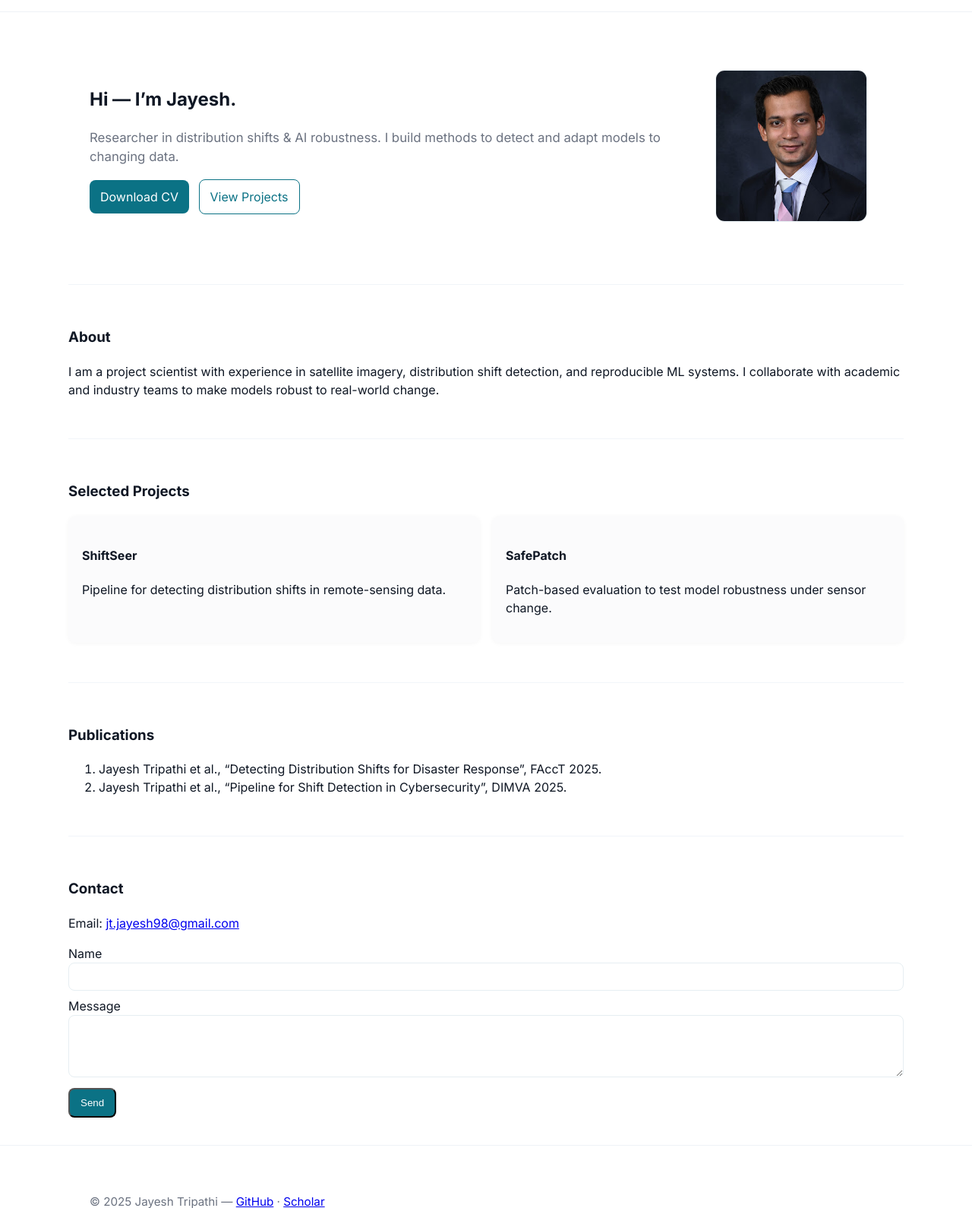
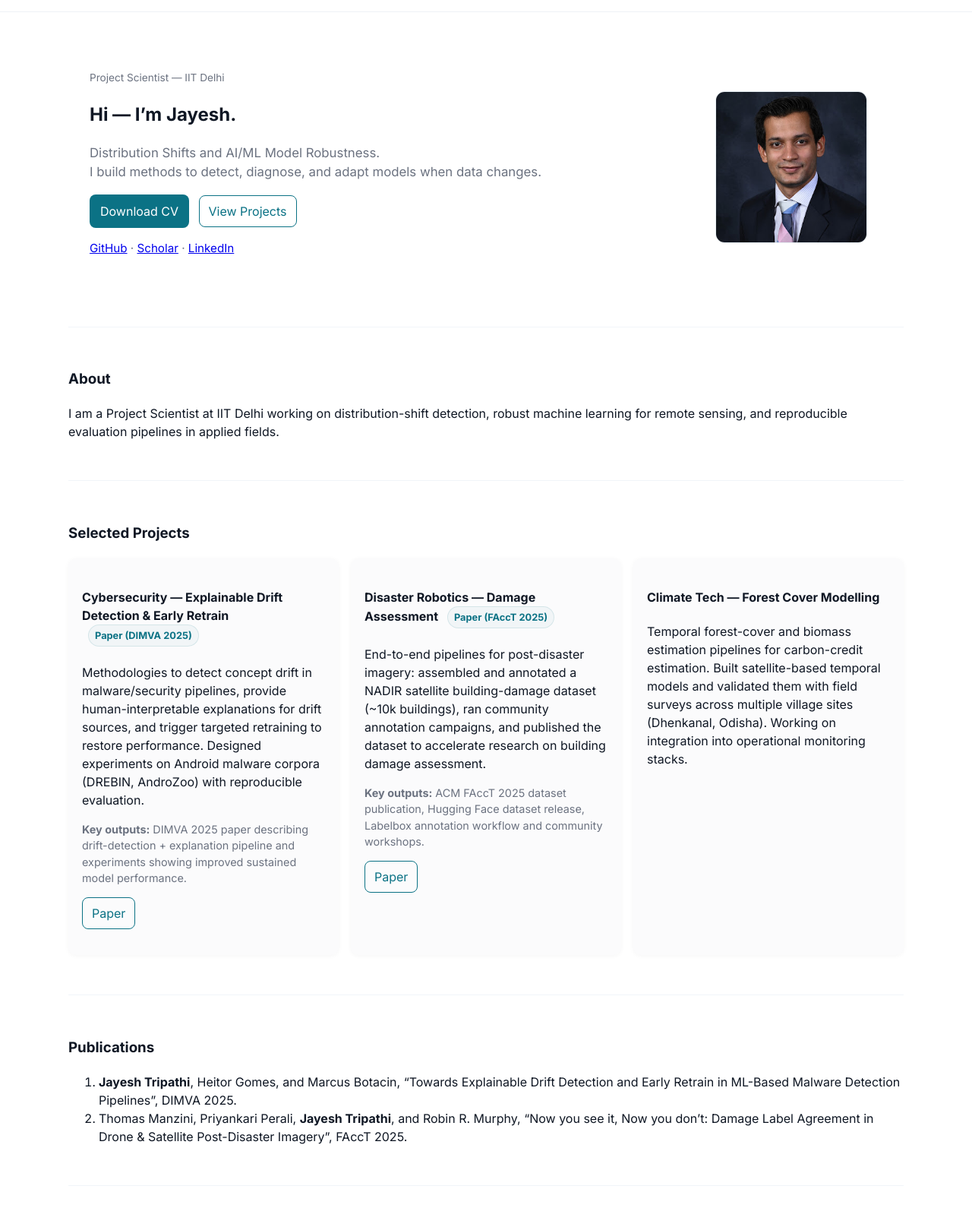
Before and after one commit to jtjayesh98/jtjayesh98.github.io, a plain HTML site: page index.html in a window 1280 px wide. Shown: the part 67-1657 px from the top of the page at 76% size. Drawn offline with Linux system fonts and the light colour scheme.

Commit message:
New Changes

```diff
--- a/index.html
+++ b/index.html
@@ -1,19 +1,22 @@
+<!-- index.html -->
 <!doctype html>
 <html lang="en">
 <head>
   <meta charset="utf-8" />
   <meta name="viewport" content="width=device-width,initial-scale=1" />
-  <title>Jayesh Tripathi — Researcher & Engineer</title>
-  <meta name="description" content="Jayesh Tripathi — Researcher in distribution shifts and AI robustness. Portfolio, publications, and contact." />
-  <link rel="stylesheet" href="./style.css">
+  <title>Jayesh Tripathi — Distribution Shifts & AI Robustness</title>
+  <meta name="description" content="Jayesh Tripathi — Project Scientist at IIT Delhi. Research on distribution shifts, remote sensing and robust ML systems. Portfolio, publications, and contact." />
+  <meta name="theme-color" content="#0b7285">
+  <link rel="icon" href="/assets/favicon.ico">
   <link rel="preconnect" href="https://fonts.googleapis.com">
   <link href="https://fonts.googleapis.com/css2?family=Inter:wght@300;400;600;700&display=swap" rel="stylesheet">
+  <link rel="stylesheet" href="styles.css">
 </head>
 <body>
-  <header class="site-header">
+  <header class="site-header" role="banner">
     <div class="container">
       <h1 class="logo">Jayesh Tripathi</h1>
-      <nav class="nav">
+      <nav class="nav" role="navigation" aria-label="Main navigation">
         <a href="#about">About</a>
         <a href="#projects">Projects</a>
         <a href="#publications">Publications</a>
@@ -23,67 +26,97 @@
   </header>
 
   <main>
-    <section id="hero" class="hero">
+    <section id="hero" class="hero" aria-label="Introduction">
       <div class="container hero-grid">
         <div>
+          <p class="eyebrow">Project Scientist — IIT Delhi</p>
           <h2>Hi — I’m Jayesh.</h2>
-          <p class="lead">Researcher in distribution shifts & AI robustness. I build methods to detect and adapt models to changing data.</p>
+          <p class="lead">Distribution Shifts and AI/ML Model Robustness. <br> I build methods to detect, diagnose, and adapt models when data changes.</p>
           <p>
             <a class="btn" href="assets/JayeshTripathi_CV.pdf" download>Download CV</a>
             <a class="btn btn-outline" href="#projects">View Projects</a>
           </p>
+          <p class="meta-links">
+            <a href="https://github.com/jtjayesh98" aria-label="GitHub">GitHub</a> ·
+            <a href="https://scholar.google.com/citations?user=id7UeTkAAAAJ&hl=en" aria-label="Google Scholar">Scholar</a> ·
+            <a href="https://www.linkedin.com/in/jayesh-tripathi/" aria-label="LinkedIn">LinkedIn</a>
+          </p>
         </div>
-        <div class="headshot">
-          <img src="assets/headshot.jpg" alt="Jayesh Tripathi headshot">
+        <div class="headshot" aria-hidden="false">
+          <img src="assets/headshot.jpg" alt="Headshot of Jayesh Tripathi">
         </div>
       </div>
     </section>
 
-    <section id="about" class="container about">
+    <section id="about" class="container about" aria-label="About">
       <h3>About</h3>
-      <p>I am a project scientist with experience in satellite imagery, distribution shift detection, and reproducible ML systems. I collaborate with academic and industry teams to make models robust to real-world change.</p>
+      <p>I am a Project Scientist at IIT Delhi working on distribution-shift detection, robust machine learning for remote sensing, and reproducible evaluation pipelines in applied fields.</p>
     </section>
 
-    <section id="projects" class="container projects">
+    <!-- Projects: descriptions built from your CV (papers, datasets, and project work). -->
+    <section id="projects" class="container projects" aria-label="Projects">
       <h3>Selected Projects</h3>
       <ul class="cards">
-        <li class="card"><h4>ShiftSeer</h4><p>Pipeline for detecting distribution shifts in remote-sensing data.</p></li>
-        <li class="card"><h4>SafePatch</h4><p>Patch-based evaluation to test model robustness under sensor change.</p></li>
+
+        <!-- Cybersecurity -->
+        <li class="card">
+          <h4>Cybersecurity — Explainable Drift Detection & Early Retrain
+            <span class="status-badge">Paper (DIMVA 2025)</span>
+          </h4>
+          <p>
+            Methodologies to detect concept drift in malware/security pipelines, provide human-interpretable explanations for drift sources, and trigger targeted retraining to restore performance. Designed experiments on Android malware corpora (DREBIN, AndroZoo) with reproducible evaluation.
+          </p>
+          <p class="small">
+            <strong>Key outputs:</strong> DIMVA 2025 paper describing drift-detection + explanation pipeline and experiments showing improved sustained model performance.
+          </p>
+          <p style="margin-top:10px"><a href="https://link.springer.com/chapter/10.1007/978-3-031-97623-0_1" class="btn-outline">Paper</a></p>
+        </li>
+
+        <!-- Disaster Robotics / Damage Assessment -->
+        <li class="card">
+          <h4>Disaster Robotics — Damage Assessment
+            <span class="status-badge">Paper (FAccT 2025)</span>
+          </h4>
+          <p>
+            End-to-end pipelines for post-disaster imagery: assembled and annotated a NADIR satellite building-damage dataset (~10k buildings), ran community annotation campaigns, and published the dataset to accelerate research on building damage assessment.
+          </p>
+          <p class="small">
+            <strong>Key outputs:</strong> ACM FAccT 2025 dataset publication, Hugging Face dataset release, Labelbox annotation workflow and community workshops.
+          </p>
+          <p style="margin-top:10px"><a href="https://dl.acm.org/doi/full/10.1145/3715275.3732135" class="btn-outline">Paper</a></p>
+        </li>
+
+        <!-- Climate Tech / Forest Cover -->
+        <li class="card">
+          <h4>Climate Tech — Forest Cover Modelling
+          </h4>
+          <p>
+            Temporal forest-cover and biomass estimation pipelines for carbon-credit estimation. Built satellite-based temporal models and validated them with field surveys across multiple village sites (Dhenkanal, Odisha). Working on integration into operational monitoring stacks.
+          </p>
+        </li>
+
       </ul>
+
     </section>
 
-    <section id="publications" class="container publications">
+    <section id="publications" class="container publications" aria-label="Publications">
       <h3>Publications</h3>
       <ol>
-        <li>Jayesh Tripathi et al., “Detecting Distribution Shifts for Disaster Response”, FAccT 2025.</li>
-        <li>Jayesh Tripathi et al., “Pipeline for Shift Detection in Cybersecurity”, DIMVA 2025.</li>
+        <li><b>Jayesh Tripathi</b>, Heitor Gomes, and Marcus Botacin, “Towards Explainable Drift Detection and Early Retrain in ML-Based Malware Detection Pipelines”, DIMVA 2025.</li>
+        <li>Thomas Manzini, Priyankari Perali, <b>Jayesh Tripathi</b>, and Robin R. Murphy, “Now you see it, Now you don’t: Damage Label Agreement in Drone & Satellite Post-Disaster Imagery”, FAccT 2025.</li>
       </ol>
     </section>
 
-    <section id="contact" class="container contact">
+    <section id="contact" class="container contact" aria-label="Contact">
       <h3>Contact</h3>
-      <p>Email: <a href="mailto:jt.jayesh98@gmail.com">jt.jayesh98@gmail.com</a></p>
-      <!-- Optional simple contact form using formspree/netlify/etc. -->
-      <form id="contact-form" action="https://formspree.io/f/YOUR_FORM_ID" method="POST">
-        <label>
-          <span>Name</span>
-          <input type="text" name="name" required>
-        </label>
-        <label>
-          <span>Message</span>
-          <textarea name="message" rows="4" required></textarea>
-        </label>
-        <button type="submit" class="btn">Send</button>
-      </form>
-    </section>
-  </main>
+      <p>Email: jt (dot) jayesh98 (at) gmail (dot) com</a></p>
 
-  <footer class="site-footer">
+  <footer class="site-footer" role="contentinfo">
     <div class="container">
-      <p>© <span id="year"></span> Jayesh Tripathi — <a href="https://github.com/your-username">GitHub</a> · <a href="https://scholar.google.com">Scholar</a></p>
+      <p>© <span id="year"></span> Jayesh Tripathi — Project Scientist, IIT Delhi · <a href="https://github.com/jtjayesh98">GitHub</a></p>
     </div>
   </footer>
 
-  <script src="./script.js"></script>
+  <script src="script.js"></script>
 </body>
 </html>
--- a/style.css
+++ /dev/null
@@ -1,33 +0,0 @@
-:root{
-  --max-width:1100px;
-  --accent:#0b7285;
-  --muted:#6b7280;
-  --bg:#ffffff;
-  --card:#fbfbfc;
-  --radius:10px;
-  font-family: "Inter", system-ui, -apple-system, "Segoe UI", Roboto, "Helvetica Neue", Arial;
-}
-*{box-sizing:border-box}
-body{margin:0;background:var(--bg);color:#0f1724;line-height:1.5}
-.container{max-width:var(--max-width);margin:0 auto;padding:28px}
-.site-header{border-bottom:1px solid #eef2f6;background:#fff}
-.site-header .container{display:flex;align-items:center;justify-content:space-between}
-.logo{margin:0;font-size:1.1rem}
-.nav a{margin-left:18px;text-decoration:none;color:var(--muted)}
-.hero{padding:48px 0}
-.hero-grid{display:grid;grid-template-columns:1fr 220px;gap:28px;align-items:center}
-.lead{color:var(--muted);font-size:1.05rem}
-.headshot img{width:200px;height:200px;object-fit:cover;border-radius:12px;border:1px solid #e6eef2}
-.btn{display:inline-block;padding:10px 14px;border-radius:8px;background:var(--accent);color:#fff;text-decoration:none;margin-right:8px}
-.btn-outline{background:transparent;color:var(--accent);border:1px solid var(--accent)}
-.about, .projects, .publications, .contact{padding:36px 0;border-top:1px solid #f1f5f9}
-.cards{list-style:none;padding:0;display:flex;gap:16px}
-.card{background:var(--card);padding:18px;border-radius:10px;flex:1;box-shadow:0 1px 6px rgba(15,23,36,0.04)}
-.site-footer{padding:20px 0;border-top:1px solid #eef2f6;color:var(--muted);font-size:0.95rem}
-@media (max-width:800px){
-  .hero-grid{grid-template-columns:1fr; text-align:center}
-  .headshot img{margin:0 auto}
-  .nav{display:none}
-}
-label{display:block;margin:8px 0}
-input,textarea{width:100%;padding:10px;border-radius:8px;border:1px solid #e6eef2}
--- /dev/null
+++ b/styles.css
@@ -0,0 +1,42 @@
+/* styles.css */
+:root{
+  --max-width:1100px;
+  --accent:#0b7285;
+  --muted:#6b7280;
+  --bg:#ffffff;
+  --card:#fbfbfc;
+  --radius:10px;
+  font-family: "Inter", system-ui, -apple-system, "Segoe UI", Roboto, "Helvetica Neue", Arial;
+}
+*{box-sizing:border-box}
+body{margin:0;background:var(--bg);color:#0f1724;line-height:1.5}
+.container{max-width:var(--max-width);margin:0 auto;padding:28px}
+.site-header{border-bottom:1px solid #eef2f6;background:#fff;position:sticky;top:0;z-index:30}
+.site-header .container{display:flex;align-items:center;justify-content:space-between}
+.logo{margin:0;font-size:1.1rem;font-weight:600}
+.nav a{margin-left:18px;text-decoration:none;color:var(--muted);font-weight:500}
+.eyebrow{font-size:0.85rem;color:var(--muted);margin:0 0 6px}
+.hero{padding:48px 0}
+.hero-grid{display:grid;grid-template-columns:1fr 220px;gap:28px;align-items:center}
+.lead{color:var(--muted);font-size:1.05rem}
+.headshot img{width:200px;height:200px;object-fit:cover;border-radius:12px;border:1px solid #e6eef2}
+.btn{display:inline-block;padding:10px 14px;border-radius:8px;background:var(--accent);color:#fff;text-decoration:none;margin-right:8px}
+.btn-outline{display:inline-block;padding:8px 12px;border-radius:8px;background:transparent;color:var(--accent);border:1px solid var(--accent);text-decoration:none}
+.meta-links{margin-top:10px;color:var(--muted);font-size:0.95rem}
+.about, .projects, .publications, .contact{padding:36px 0;border-top:1px solid #f1f5f9}
+.cards{list-style:none;padding:0;display:flex;gap:16px;flex-wrap:wrap}
+.card{background:var(--card);padding:18px;border-radius:10px;flex:1;min-width:260px;box-shadow:0 1px 6px rgba(15,23,36,0.04)}
+.small{color:var(--muted);font-size:0.9rem;margin-top:8px}
+.status-badge{display:inline-block;padding:4px 8px;border-radius:999px;font-size:0.8rem;border:1px solid rgba(11,114,133,0.12);color:var(--accent);background:rgba(11,114,133,0.04);margin-left:8px}
+.site-footer{padding:20px 0;border-top:1px solid #eef2f6;color:var(--muted);font-size:0.95rem}
+label{display:block;margin:8px 0}
+input,textarea{width:100%;padding:10px;border-radius:8px;border:1px solid #e6eef2}
+button.btn{border:none;cursor:pointer}
+@media (max-width:900px){
+  .hero-grid{grid-template-columns:1fr; text-align:center}
+  .headshot img{margin:0 auto}
+  .nav{display:none}
+}
+
+/* small utilities */
+.muted { color: var(--muted); }
```
Also changed, not shown: script.js (+18 -4 lines).
